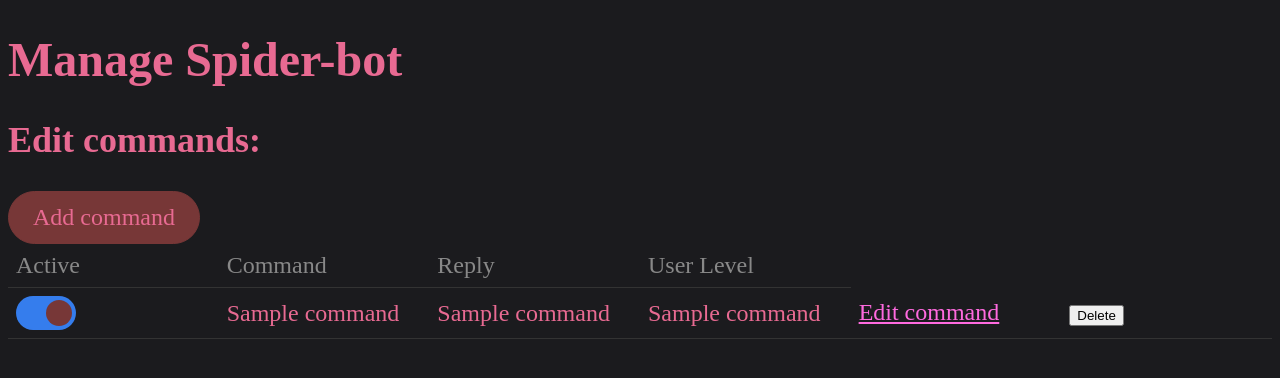
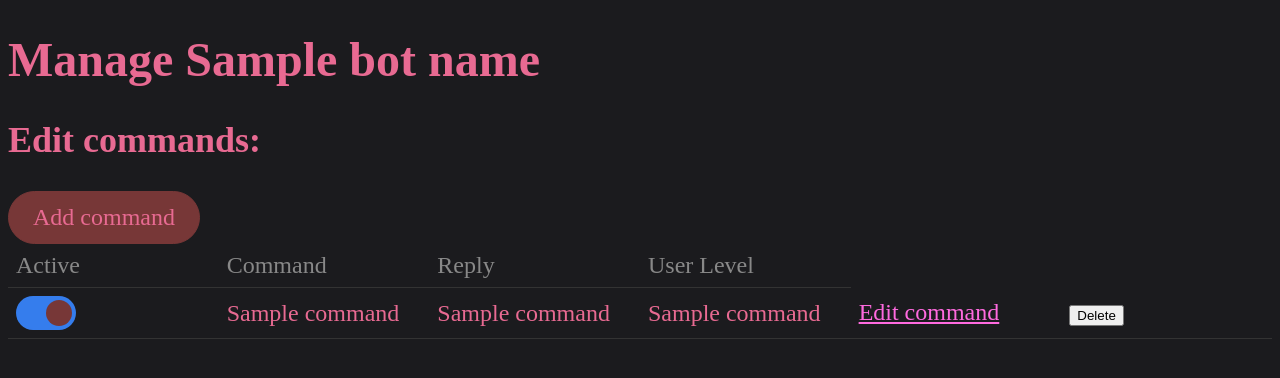
Before and after one commit to Yahya-Alkhosoussy/discord-bot-website, a Flask app: template templates/twitch/commands_dashboard.html in a window 1280 px wide. Shown: the part 61-439 px from the top of the page. Run offline with Flask 3, Linux system fonts and the light colour scheme; the template is opened without the code that fills it: most values are stand-ins (such as "Sample title", 1, 10 or a date in 2020); grey boxes marked "Sample" are stand-in pictures.

Commit message:
changed header to be bot name

```diff
--- a/templates/twitch/commands_dashboard.html
+++ b/templates/twitch/commands_dashboard.html
@@ -14,7 +14,7 @@
 {% endblock %}
 
 {% block content %}
-    <h1>Manage Spider-bot</h1>
+    <h1>Manage {{ bot_name }}</h1>
 
     <h2>Edit commands:</h2>
     <section class="role-mapping">
```
